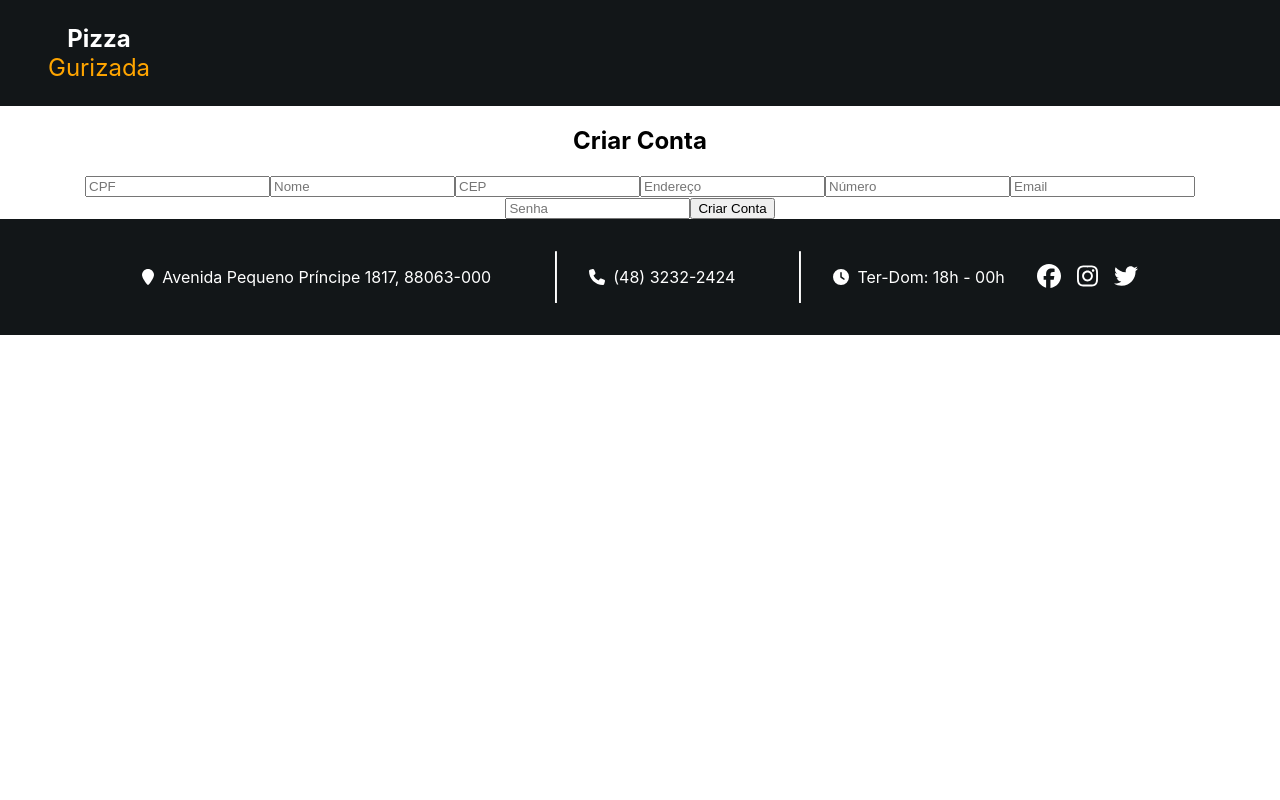
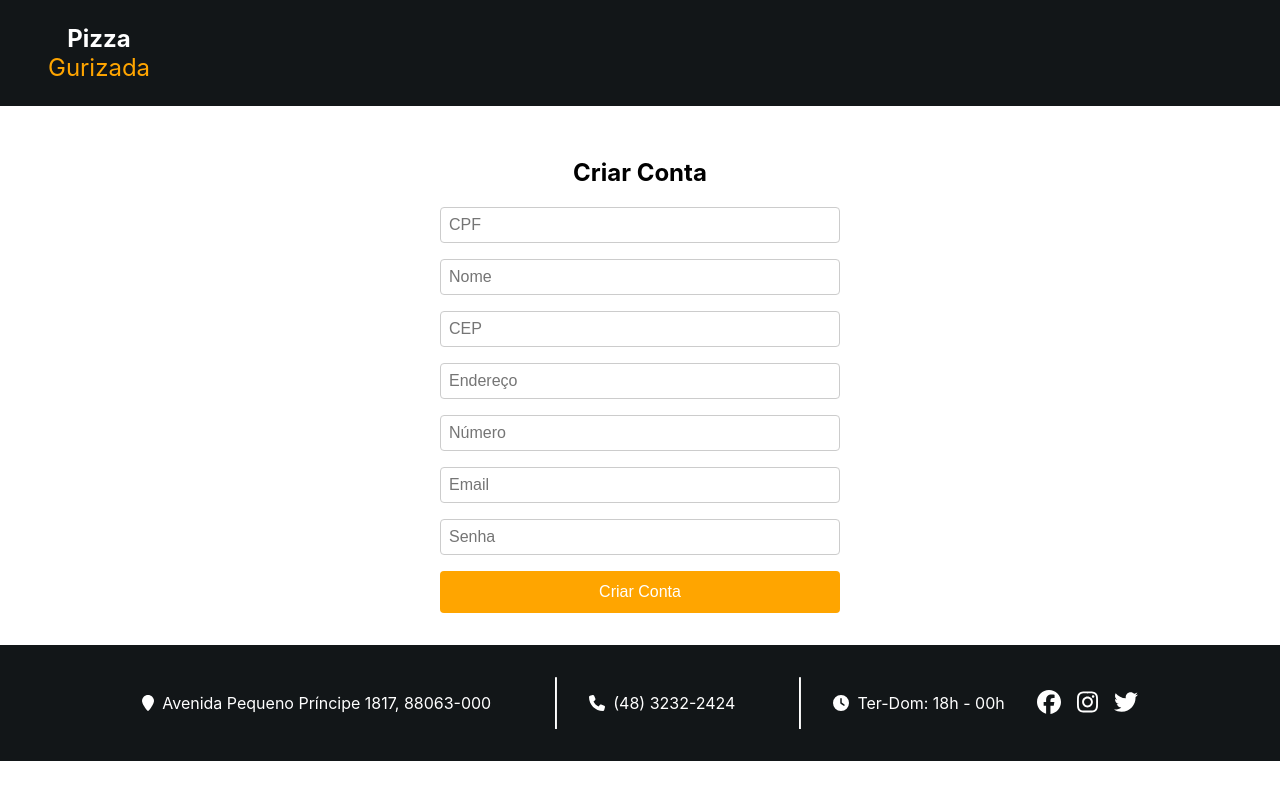
Before and after one commit to Vmp3/Pizzaria, a React (Create React App) app in the folder font-end/pizzaria/: page /criar-conta in a window 1280 px wide. Shown: the top 800 px of the page. Built offline with nearby package versions, Linux system fonts and the light colour scheme; a web font is replaced by a local one.

Commit message:
Correcting registration CSS

```diff
--- a/font-end/pizzaria/src/Pages/criar-conta.css
+++ b/font-end/pizzaria/src/Pages/criar-conta.css
@@ -1,38 +1,37 @@
-.container {
-    max-width: 400px;
-    margin: 0 auto;
-    padding: 20px;
-    border: 1px solid #ccc;
-    border-radius: 5px;
+.criar-conta-container {
+  display: flex;
+  flex-direction: column;
+  align-items: center;
+  padding: 2rem;
+
 }
 
-  h2 {
-    text-align: center;
+.criar-conta-form {
+  display: flex;
+  flex-direction: column;
+  align-items: flex;
+  width: 100%;
+  max-width: 400px;
 }
 
-  form {
-    display: flex;
-    flex-direction: column;
+.criar-conta-input {
+  margin-bottom: 1rem;
+  padding: 0.5rem;
+  border: 1px solid #ccc;
+  border-radius: 4px;
+  font-size: 1rem;
 }
 
-  input {
-    margin-bottom: 10px;
-    padding: 8px;
-    border: 1px solid #ccc;
-    border-radius: 5px;
-    font-size: 16px;
-  }
-
-  button {
-    padding: 10px;
+.criar-conta-button {
+  padding: 0.75rem 1.5rem;
+  background-color: #FFA500;
+  color: white;
   border: none;
-    border-radius: 5px;
-    background-color: #007bff;
-    color: #fff;
-    font-size: 16px;
+  border-radius: 4px;
+  font-size: 1rem;
   cursor: pointer;
 }
 
-  button:hover {
-    background-color: #0056b3;
+.criar-conta-button:hover {
+  background-color: #FF8C00;
 }
--- a/font-end/pizzaria/src/Pages/criar-conta.js
+++ b/font-end/pizzaria/src/Pages/criar-conta.js
@@ -1,5 +1,6 @@
 import React, { useState } from "react";
 import axios from "axios";
+import "./criar-conta.css"; // Importe o arquivo CSS que acabamos de criar
 
 function CriarConta() {
   const [cpf, setCpf] = useState("");
@@ -35,11 +36,11 @@ function CriarConta() {
     const newCep = formatCEP(event.target.value);
     setCep(newCep);
 
-    if (newCep.length === 9) { // Verifica se o CEP tem 9 caracteres incluindo o hífen
+    if (newCep.length === 9) {
       try {
         const response = await axios.get(`https://viacep.com.br/ws/${newCep.replace("-", "")}/json/`);
         const data = response.data;
-        if (!data.erro) { // Verifica se o CEP é válido
+        if (!data.erro) {
           setEndereco(data.logradouro);
         } else {
           setEndereco("");
@@ -70,14 +71,15 @@ function CriarConta() {
   };
 
   return (
-    <div>
+    <div className="criar-conta-container">
       <h2>Criar Conta</h2>
-      <form onSubmit={handleSubmit}>
+      <form onSubmit={handleSubmit} className="criar-conta-form">
         <input
           type="text"
           placeholder="CPF"
           value={cpf}
           onChange={handleCpfChange}
+          className="criar-conta-input"
           required
         />
         <input
@@ -85,6 +87,7 @@ function CriarConta() {
           placeholder="Nome"
           value={nome}
           onChange={(e) => setNome(e.target.value)}
+          className="criar-conta-input"
           required
         />
         <input
@@ -93,6 +96,7 @@ function CriarConta() {
           value={cep}
           onChange={handleCepChange}
           maxLength={9}
+          className="criar-conta-input"
           required
         />
         <input
@@ -101,6 +105,7 @@ function CriarConta() {
           value={endereco}
           onChange={(e) => setEndereco(e.target.value)}
           readOnly
+          className="criar-conta-input"
           required
         />
         <input
@@ -108,6 +113,7 @@ function CriarConta() {
           placeholder="Número"
           value={numero}
           onChange={(e) => setNumero(e.target.value)}
+          className="criar-conta-input"
           required
         />
         <input
@@ -115,6 +121,7 @@ function CriarConta() {
           placeholder="Email"
           value={email}
           onChange={(e) => setEmail(e.target.value)}
+          className="criar-conta-input"
           required
         />
         <input
@@ -122,9 +129,10 @@ function CriarConta() {
           placeholder="Senha"
           value={senha}
           onChange={(e) => setSenha(e.target.value)}
+          className="criar-conta-input"
           required
         />
-        <button type="submit">Criar Conta</button>
+        <button type="submit" className="criar-conta-button">Criar Conta</button>
       </form>
     </div>
   );
```
Lines whose indentation alone changed are shown as unchanged.
